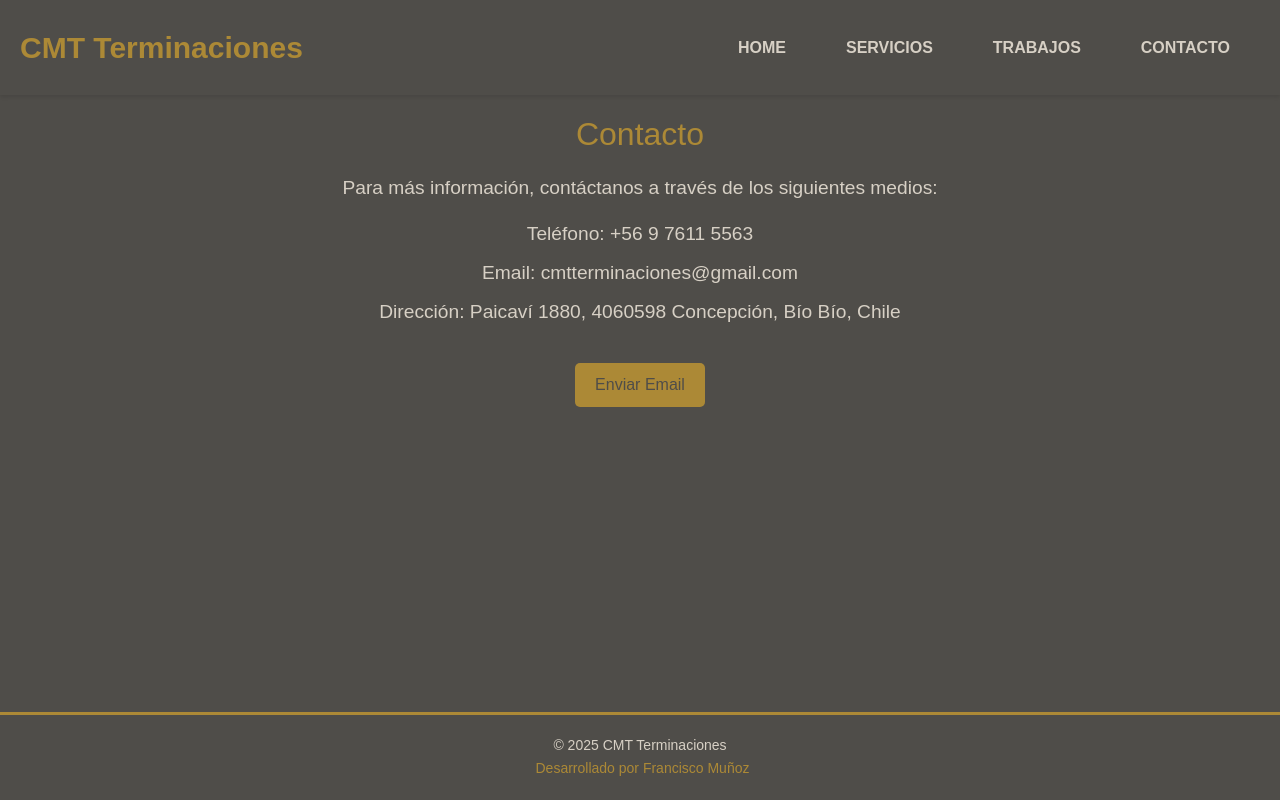
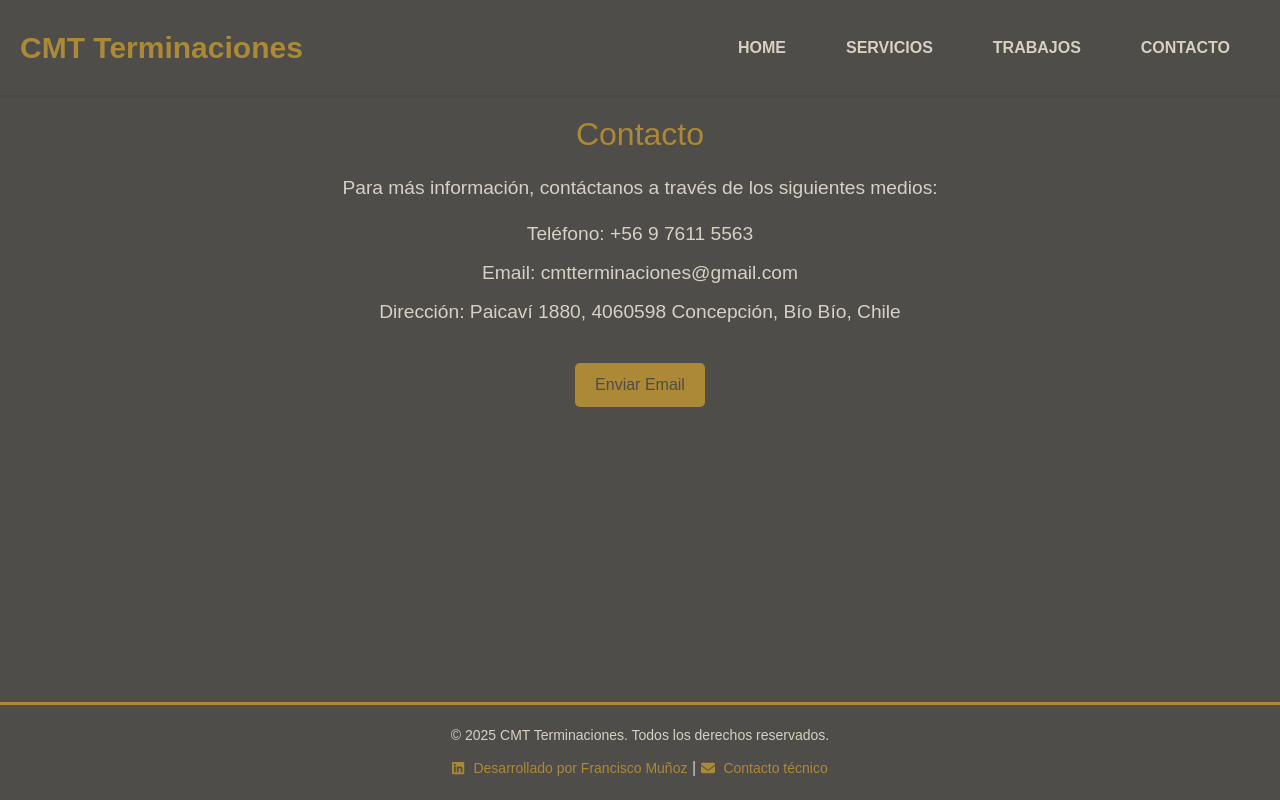
Before and after one commit to l4s10/demo-cmt, a React (Vite) app: page /contacto in a window 1280 px wide. Built offline with nearby package versions, Linux system fonts and the light colour scheme.

Commit message:
agrega iconos al footer

```diff
--- a/src/components/footer/Footer.css
+++ b/src/components/footer/Footer.css
@@ -13,6 +13,10 @@
     font-size: 14px;
 }
 
+.footer .developer-info {
+    margin-top: 10px;
+}
+
 .footer a {
     color: #AC8936; /* Dorado */
     text-decoration: none;
@@ -24,6 +28,6 @@
     color: #D7D0C5; /* Letras avena al pasar el mouse */
 }
 
-.footer i {
+.footer .svg-inline--fa {
     margin-right: 5px; /* Espacio entre el ícono y el texto */
 }
--- a/src/components/footer/Footer.tsx
+++ b/src/components/footer/Footer.tsx
@@ -1,16 +1,23 @@
 import './Footer.css';
+import { FontAwesomeIcon } from '@fortawesome/react-fontawesome';
+import { faLinkedin } from '@fortawesome/free-brands-svg-icons';
+import { faEnvelope } from '@fortawesome/free-solid-svg-icons';
 
 const Footer = () => {
-    // Obtener el año actual
     const currentYear = new Date().getFullYear();
 
     return (
         <footer className="footer">
-            <p>© {currentYear} CMT Terminaciones</p>
-            {/* Enlace al LinkedIn del desarrollador */}
-            <a href="https://www.linkedin.com/in/franciscomv2001dev" target="_blank" rel="noreferrer">
-                <i className="fab fa-linkedin"></i> Desarrollado por Francisco Muñoz
-            </a>
+            <p>© {currentYear} CMT Terminaciones. Todos los derechos reservados.</p>
+            <div className="developer-info">
+                <a href="https://www.linkedin.com/in/franciscomv2001dev" target="_blank" rel="noreferrer">
+                    <FontAwesomeIcon icon={faLinkedin} /> Desarrollado por Francisco Muñoz
+                </a>
+                <span> | </span>
+                <a href="mailto:franciscoignaciomv2001@gmail.com">
+                    <FontAwesomeIcon icon={faEnvelope} /> Contacto técnico
+                </a>
+            </div>
         </footer>
     );
 }
```
